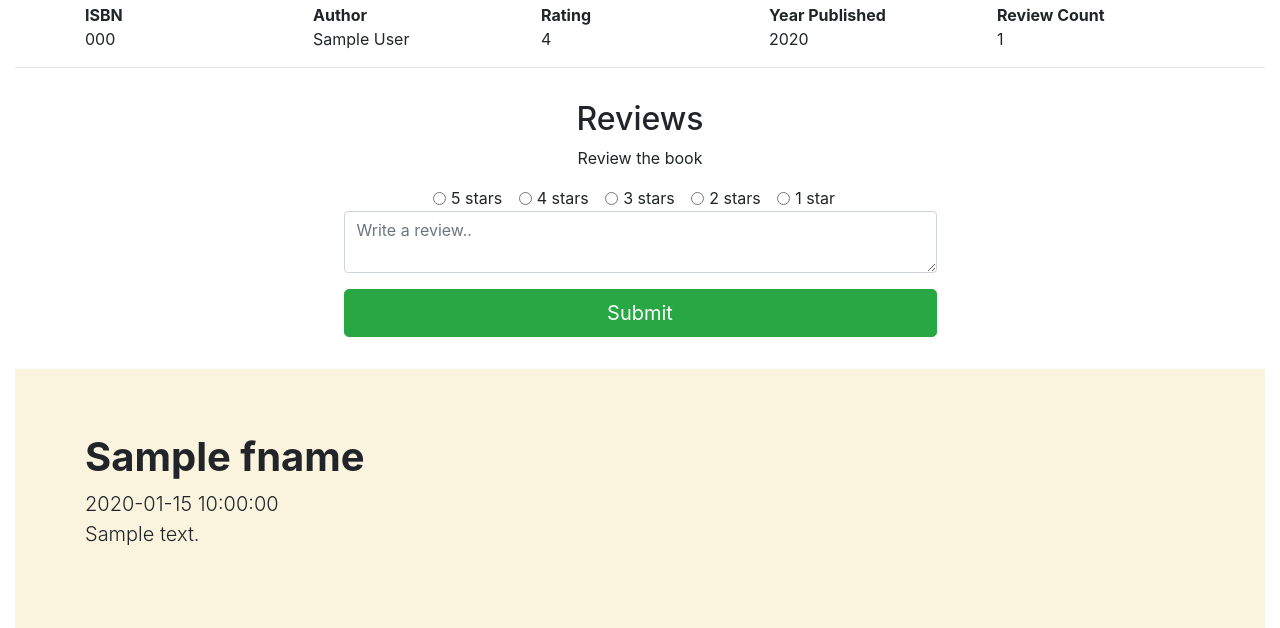
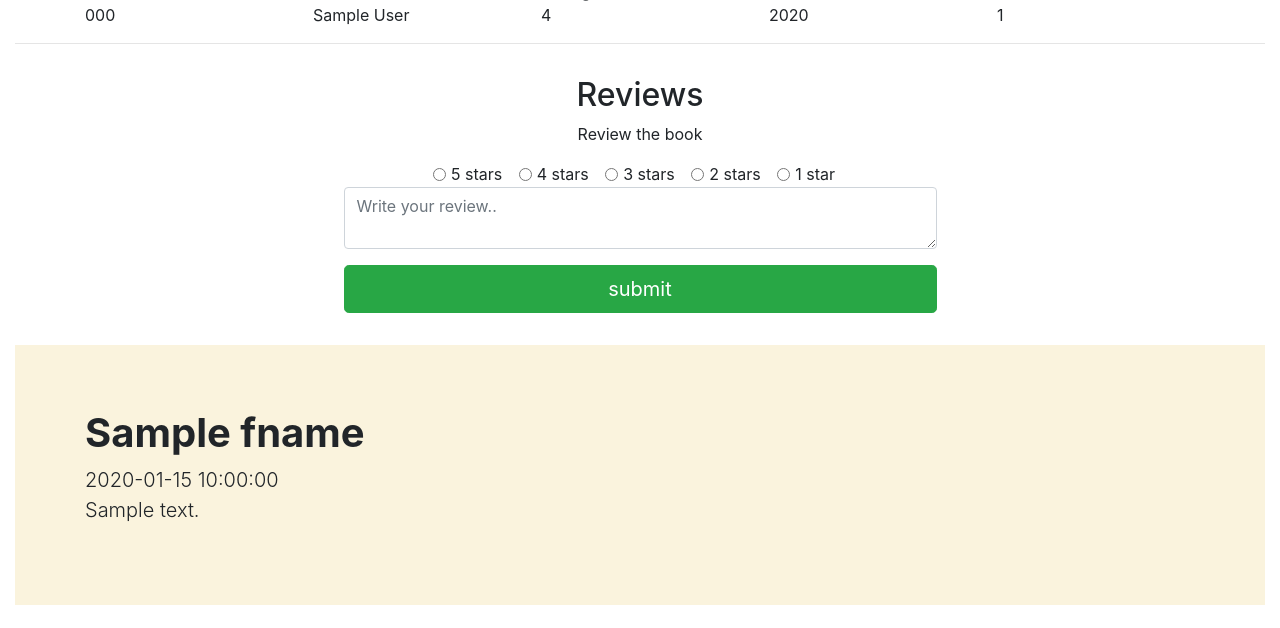
Before and after one commit to Sravan-m/project1, a Flask app: template templates/bookdetails.html in a window 1280 px wide. Shown: the part 757-1385 px from the top of the page. After the commit the page ends 1362 px from the top, so only its background shows below. Run offline with Flask 2, Linux system fonts and the light colour scheme; the template is opened without the code that fills it: most values are stand-ins (such as "Sample title", 1, 10 or a date in 2020); some libraries are stand-ins or nearby versions.

Commit message:
Modified bookdetails.html

```diff
--- a/templates/bookdetails.html
+++ b/templates/bookdetails.html
@@ -1,13 +1,12 @@
 {% extends "layout.html" %}
+{%block body%}
+<br>
 
-{% block body %}
-<br>
-<br>
 {% with msg = get_flashed_messages() %}
 {% if msg %}
-			{%for i in msg %}
+{% for i in msg %}
 <div class="alert alert-warning alert-dismissible fade show" role="alert">
-				<strong>{{ i }}</strong>
+  <strong>{{i}}</strong>
   <button type="button" class="close" data-dismiss="alert" aria-label="Close">
     <span aria-hidden="true">&times;</span>
   </button>
@@ -28,7 +27,7 @@
     <div class="row">
       <div class="col-md">
         <center>
-					<h1 class="text-uppercase">{{ book.title }}</h1>
+          <h1 class="text-uppercase">{{book.title}}</h1>
           </center>
       </div>
     </div>
@@ -51,19 +50,19 @@
     </div>
     <div class="row">
       <div class="col-sm">
-				{{ res['isbn'] }}
+        {{res['isbn']}}
       </div>
       <div class="col-sm">
-				{{ book.author }}
+        {{book.author}}
       </div>
       <div class="col-sm">
-				{{ res['average_rating'] }}
+        {{res['average_rating']}}
       </div>
       <div class="col-sm">
-				{{ book.year }}
+        {{book.year}}
       </div>
       <div class="col-sm">
-				{{ res['review_count'] }}
+        {{res['reviews_count']}}
       </div>
     </div>
   </div>
@@ -71,7 +70,7 @@
   <hr>
   <center>
   <div class="w-50 p-3">
-			<form action="{{ url_for('review',isbn=res['isbn']) }}" method="post">
+    <form action="{{url_for('review',isbn=res['isbn']) }}" method="post">
       <h2>Reviews</h2>
       <p class="hint-text">Review the book</p>
       <div class="form-check form-check-inline">
@@ -95,24 +94,26 @@
         <label for="star1" class="form-check-label" title="text">1 star</label>
       </div>
       <div class="form-group">
-					<textarea id="Review" name="review" placeholder="Write a review.." class="form-control"></textarea>
+        <textarea id="Review" name="review" placeholder="Write your review.." class="form-control"></textarea>
       </div>
       <div class="form-group">
-					<button type="submit" class="btn btn-success btn-lg btn-block" name="login" value="login">Submit</button>
+        <button type="submit" class="btn btn-success btn-lg btn-block" name="login" value="login">submit</button>
       </div>
     </form>
   </div>
   </center>
-	{% if review != None %}
+  {% if review!= None %}
   {% for i in review %}
-			<div style="background: #faf3dd" class="jumbotron jumbotron-fluid .bg-gradient-primary">
+  <div style="background:#faf3dd" class="jumbotron jumbotron-fluid .bg-gradient-primary">
     <div class="container .bg-gradient-primary">
-					<h1 class="display-8"><b>{{ i.fname }}</b></h1>
-					<p class="lead">{{ i.date }}<br>{{ i.review }}</p>
+      <h1 class="display-8"><b>{{i.fname}}</b></h1>
+      <p class="lead"> {{i.date}}<br>
+        {{i.review}}</p>
     </div>
   </div>
   {% endfor %}
   {% endif %}
 </div>
+
 </div>
 {% endblock %}
```
Lines whose indentation alone changed are shown as unchanged.
